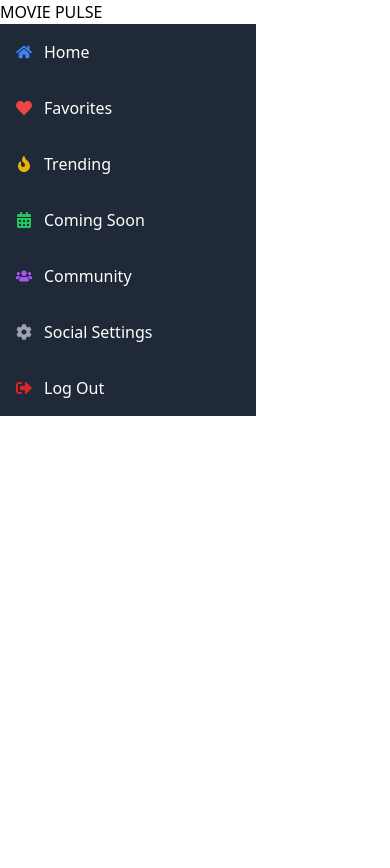
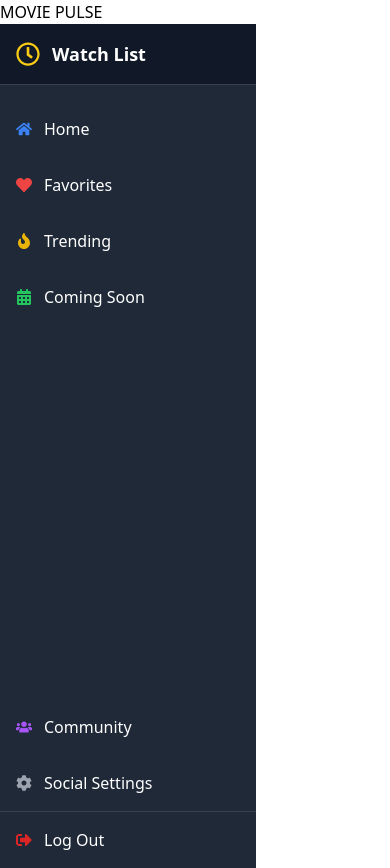
Before and after one commit to wathika-eng/moviepulse, a React (Create React App) app in the folder Frontend/: page / in a window 390 px wide. Before the commit the page ends 844 px from the top, so only its background shows below. Built offline with nearby package versions, Linux system fonts and the light colour scheme.

Commit message:
Feat: Style the sidebar to be responsive
Signed-off-by: David Nanjila <nanjiladavid2@gmail.com>

```diff
--- a/Frontend/src/Components/SidebarPage.js
+++ b/Frontend/src/Components/SidebarPage.js
@@ -1,10 +1,17 @@
 import React from 'react';
-import { FaHome, FaHeart, FaFire, FaCalendarAlt, FaUsers, FaCog, FaSignOutAlt } from 'react-icons/fa';
+import { FaHome, FaHeart, FaFire, FaCalendarAlt, FaUsers, FaCog, FaSignOutAlt, FaRegClock } from 'react-icons/fa';
 
 const SidebarPage = () => {
     return (
-        <div className="w-64 h-full bg-gray-800 text-white flex flex-col">
-            <ul className="flex-1">
+        <div className="w-64 h-screen bg-gray-800 text-white flex flex-col">
+            {/* Watch Icon Heading */}
+            <div className="flex items-center p-4 bg-gray-900 border-b border-gray-700">
+                <FaRegClock className="text-yellow-400 text-2xl mr-3" />
+                <span className="text-lg font-semibold">Watch List</span>
+            </div>
+
+            {/* Top Section: Home, Favorites, Trending, Coming Soon */}
+            <ul className="flex-1 mt-4">
                 <li className="flex items-center p-4 hover:bg-gray-700 cursor-pointer">
                     <FaHome className="text-blue-500 mr-3" />
                     <span>Home</span>
@@ -21,6 +28,10 @@ const SidebarPage = () => {
                     <FaCalendarAlt className="text-green-500 mr-3" />
                     <span>Coming Soon</span>
                 </li>
+            </ul>
+
+            {/* Middle Section: Community */}
+            <div className="flex flex-col mt-auto">
                 <li className="flex items-center p-4 hover:bg-gray-700 cursor-pointer">
                     <FaUsers className="text-purple-500 mr-3" />
                     <span>Community</span>
@@ -29,11 +40,15 @@ const SidebarPage = () => {
                     <FaCog className="text-gray-400 mr-3" />
                     <span>Social Settings</span>
                 </li>
+            </div>
+
+            {/* Bottom Section: Logout */}
+            <div className="flex flex-col mt-auto border-t border-gray-700">
                 <li className="flex items-center p-4 hover:bg-gray-700 cursor-pointer">
                     <FaSignOutAlt className="text-red-600 mr-3" />
                     <span>Log Out</span>
                 </li>
-            </ul>
+            </div>
         </div>
     );
 };
```
